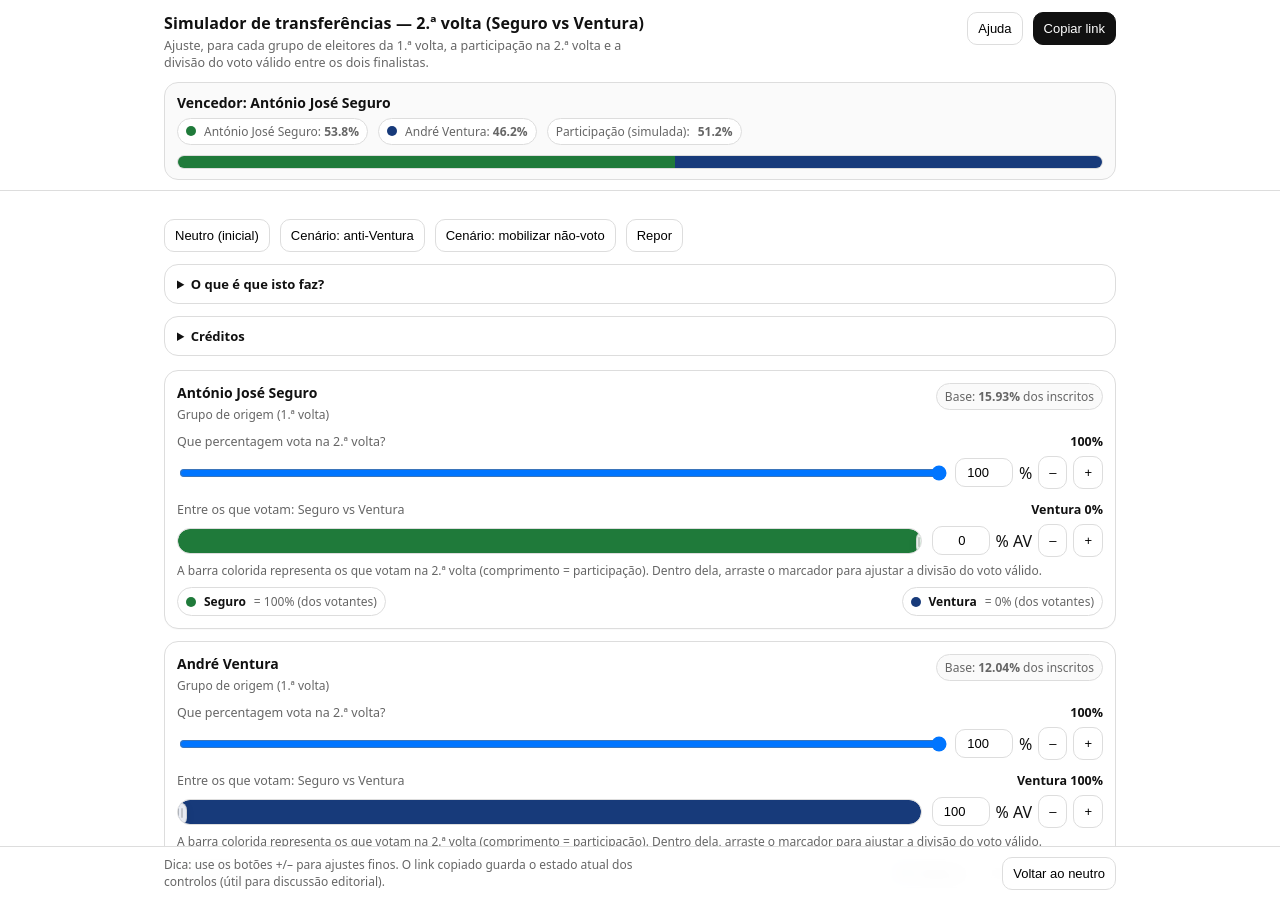
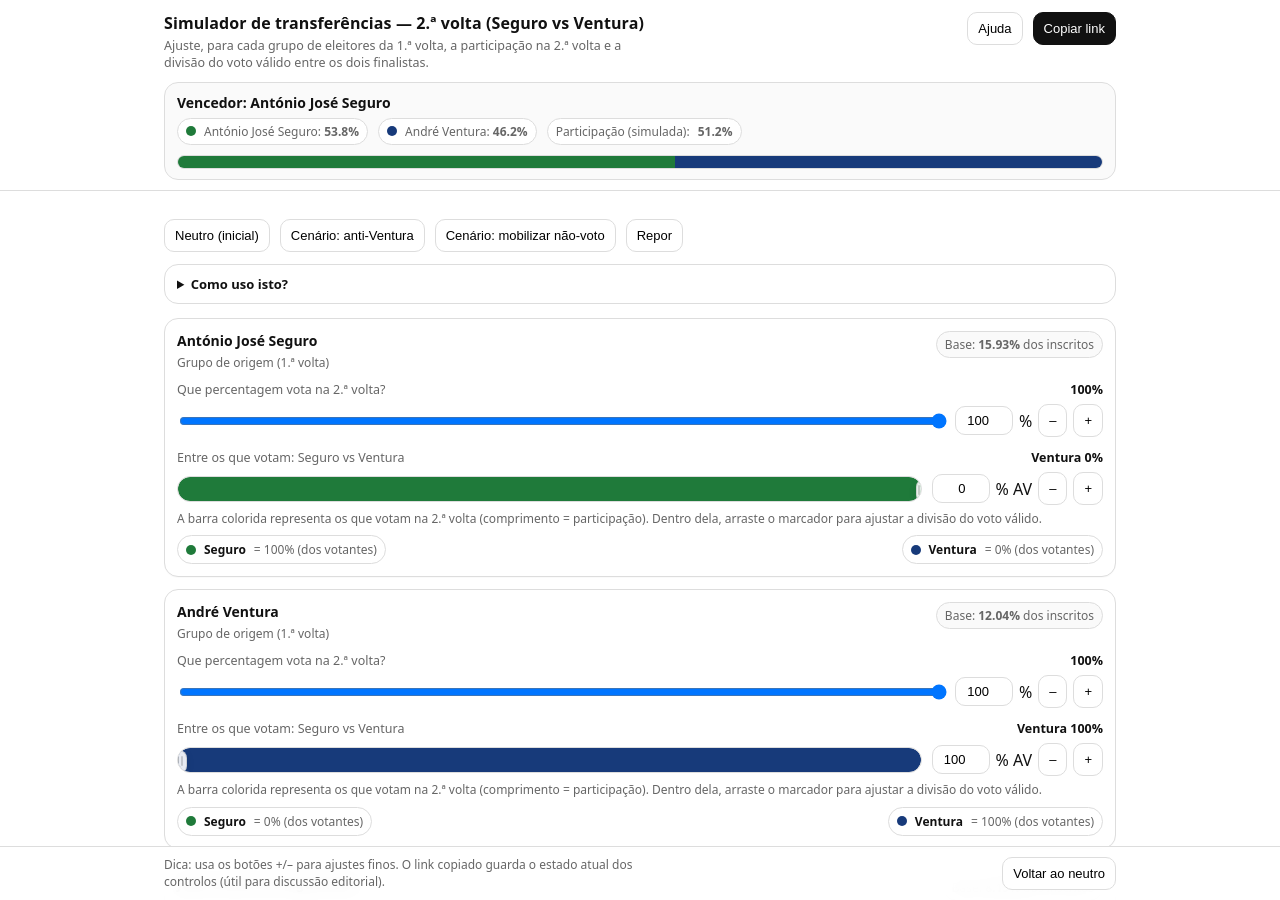
Before and after one commit to joaocancela/joaocancela.github.io, a Jekyll site: the page presidenciais/index.html, which Jekyll copies as it is, in a window 1280 px wide and 900 px high. Built offline with Jekyll 4.4.1, drawn with Linux system fonts in a browser that asks for light colours.

Commit message:
Update index.html

```diff
--- a/presidenciais/index.html
+++ b/presidenciais/index.html
@@ -448,18 +448,13 @@
     </div>
 
     <details id="helpBox">
-      <summary>O que é que isto faz?</summary>
+      <summary>Como uso isto?</summary>
       <p>
         Os grupos são definidos em função do comportamento na 1.ª volta. Para cada grupo, escolhe-se (i) a percentagem que participa na 2.ª volta; e
         (ii) entre os que votam, a divisão do voto válido entre os dois candidatos.
-        Para simplificar, assume-se que, quem vota na 2.ª volta, escolhe um dos dois (sem votos em branco/nulos na simulação). O objetivo é explorar cenários e não prever resultados.
-      </p>
-    </details>
-
-    <details id="creditos">
-      <summary>Créditos</summary>
-      <p>
-João Cancela (NOVA FCSH) + ChatGPT. Bugs: joaocancela@fcsh.unl.pt ou @joaoc no twitter.      </p>
+        Para simplificar, assume-se que, quem vota na 2.ª volta, escolhe um dos dois (sem votos em branco/nulos na simulação). O objetivo é explorar cenários e não prever resultados.</p>
+		<p>
+		Créditos: João Cancela (NOVA FCSH) + ChatGPT. Bugs: joaocancela@fcsh.unl.pt ou @joaoc no twitter.      </p>
     </details>
 
 
@@ -469,7 +464,7 @@
   <div class="foot">
     <div class="footInner">
       <div class="note">
-        Dica: use os botões +/– para ajustes finos. O link copiado guarda o estado atual dos controlos (útil para discussão editorial).
+        Dica: usa os botões +/– para ajustes finos. O link copiado guarda o estado atual dos controlos (útil para discussão editorial).
       </div>
       <div class="topBtns">
         <button id="btnResetToNeutral">Voltar ao neutro</button>
```
